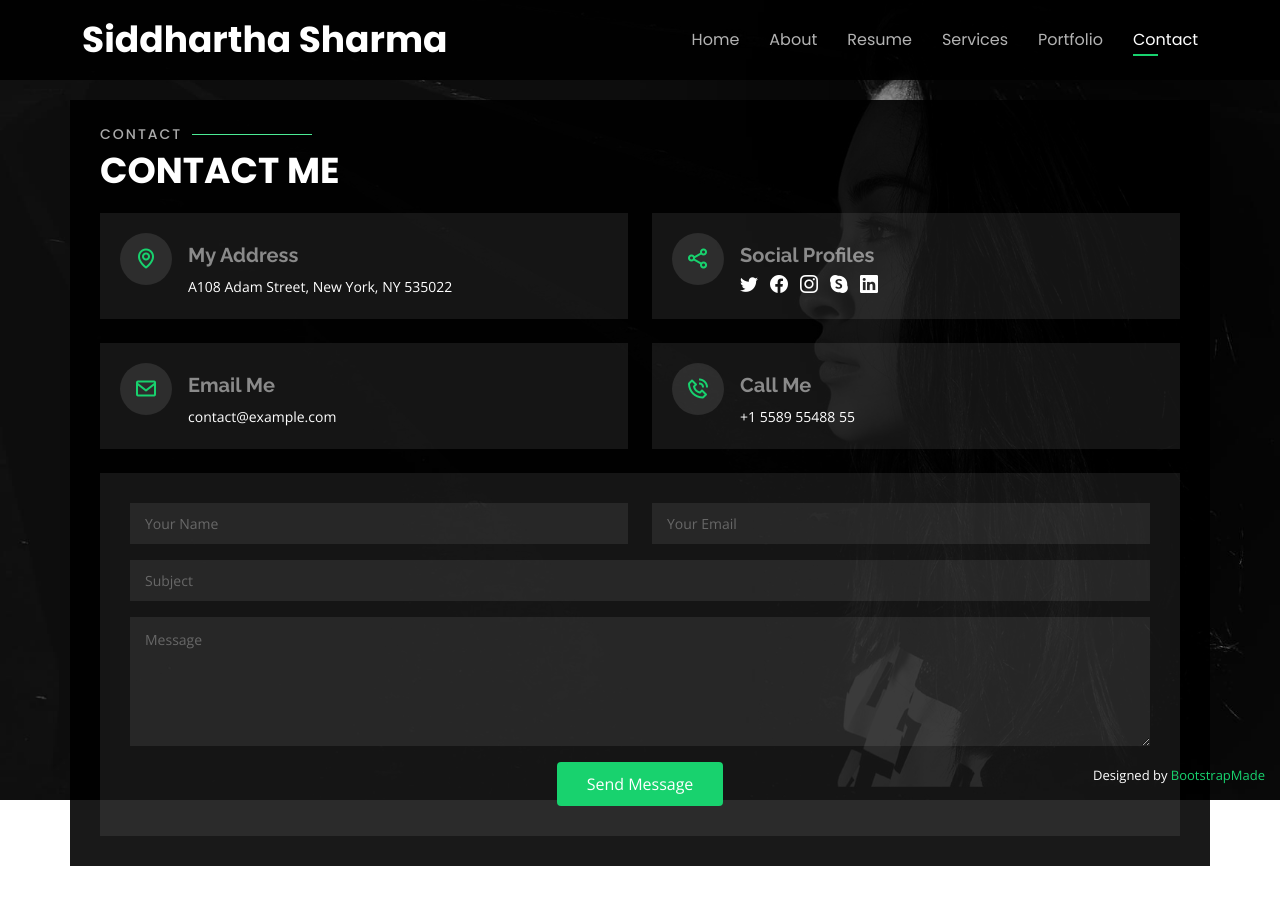
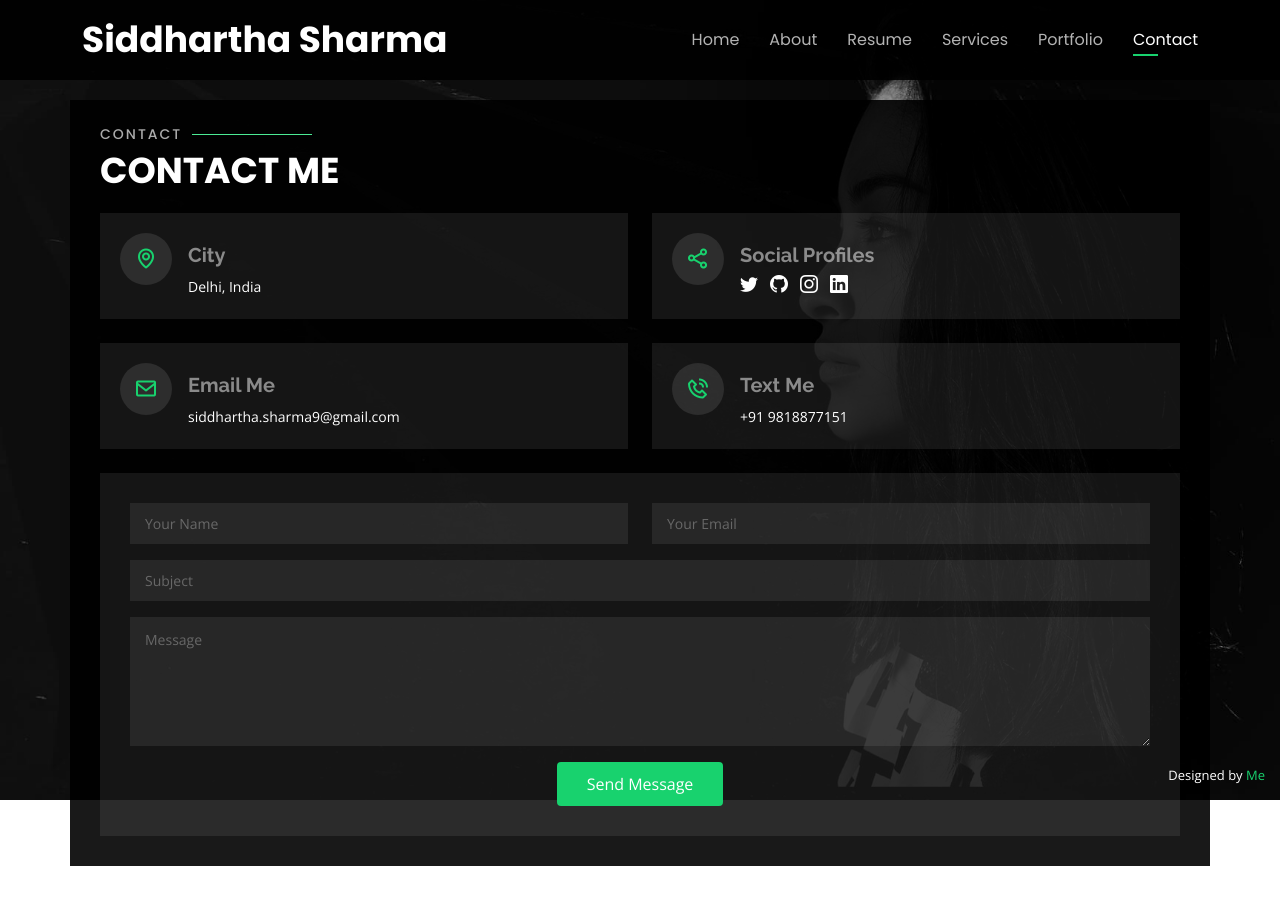
Before and after one commit to iamsiddharthasharma/portfolio, a plain HTML site: page index.html in a window 1280 px wide. Both pictures are taken after a click on the link "Contact". Drawn offline with nearby package versions, Linux system fonts and the light colour scheme.

Commit message:
Edited Contacts section

```diff
--- a/index.html
+++ b/index.html
@@ -691,8 +691,8 @@
         <div class="col-md-6 d-flex align-items-stretch">
           <div class="info-box">
             <i class="bx bx-map"></i>
-            <h3>My Address</h3>
-            <p>A108 Adam Street, New York, NY 535022</p>
+            <h3>City</h3>
+            <p>Delhi, India</p>
           </div>
         </div>
 
@@ -701,11 +701,10 @@
             <i class="bx bx-share-alt"></i>
             <h3>Social Profiles</h3>
             <div class="social-links">
-              <a href="#" class="twitter"><i class="bi bi-twitter"></i></a>
-              <a href="#" class="facebook"><i class="bi bi-facebook"></i></a>
-              <a href="#" class="instagram"><i class="bi bi-instagram"></i></a>
-              <a href="#" class="google-plus"><i class="bi bi-skype"></i></a>
-              <a href="#" class="linkedin"><i class="bi bi-linkedin"></i></a>
+              <a href="https://twitter.com/sidtight" class="twitter"><i class="bi bi-twitter"></i></a>
+              <a href="https://github.com/iamsiddharthasharma" class="facebook"><i class="bi bi-github"></i></a>
+              <a href="https://www.instagram.com/iamsiddharthasharma/" class="instagram"><i class="bi bi-instagram"></i></a>
+              <a href="https://www.linkedin.com/in/iamsiddharthasharma/" class="linkedin"><i class="bi bi-linkedin"></i></a>
             </div>
           </div>
         </div>
@@ -714,14 +713,14 @@
           <div class="info-box">
             <i class="bx bx-envelope"></i>
             <h3>Email Me</h3>
-            <p>contact@example.com</p>
+            <p>siddhartha.sharma9@gmail.com</p>
           </div>
         </div>
         <div class="col-md-6 mt-4 d-flex align-items-stretch">
           <div class="info-box">
             <i class="bx bx-phone-call"></i>
-            <h3>Call Me</h3>
-            <p>+1 5589 55488 55</p>
+            <h3>Text Me</h3>
+            <p>+91 9818877151</p>
           </div>
         </div>
       </div>
@@ -757,7 +756,7 @@
     <!-- You can delete the links only if you purchased the pro version. -->
     <!-- Licensing information: https://bootstrapmade.com/license/ -->
     <!-- Purchase the pro version with working PHP/AJAX contact form: https://bootstrapmade.com/personal-free-resume-bootstrap-template/ -->
-    Designed by <a href="https://bootstrapmade.com/">BootstrapMade</a>
+    Designed by <a href="#">Me</a>
   </div>
 
   <!-- Vendor JS Files -->
```
